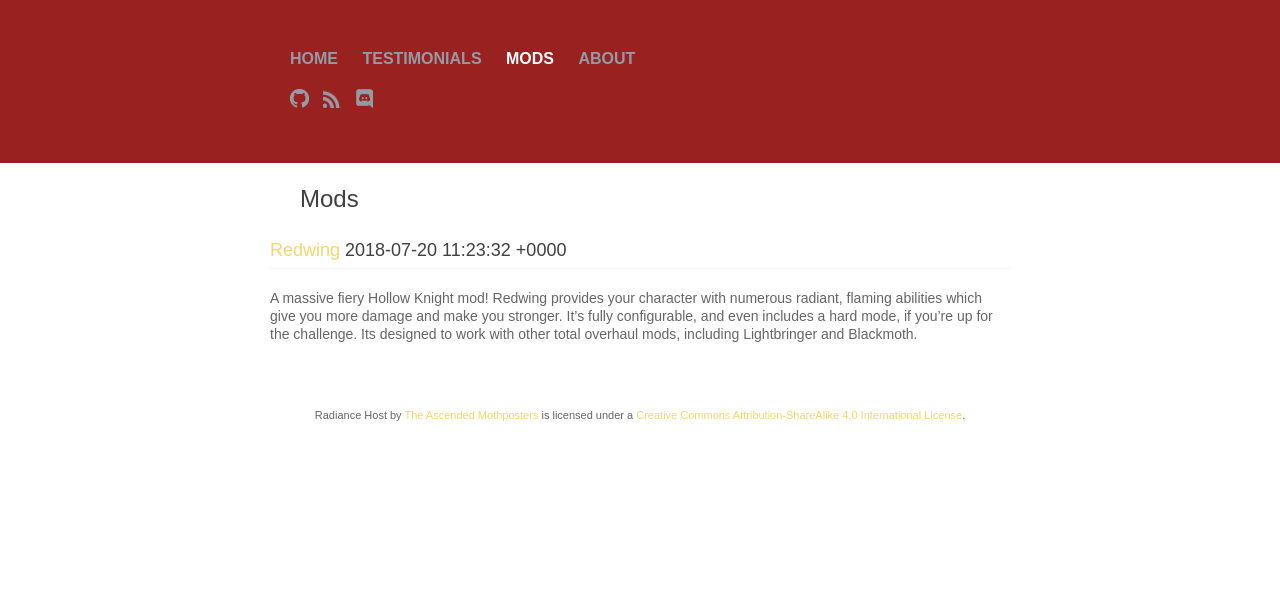
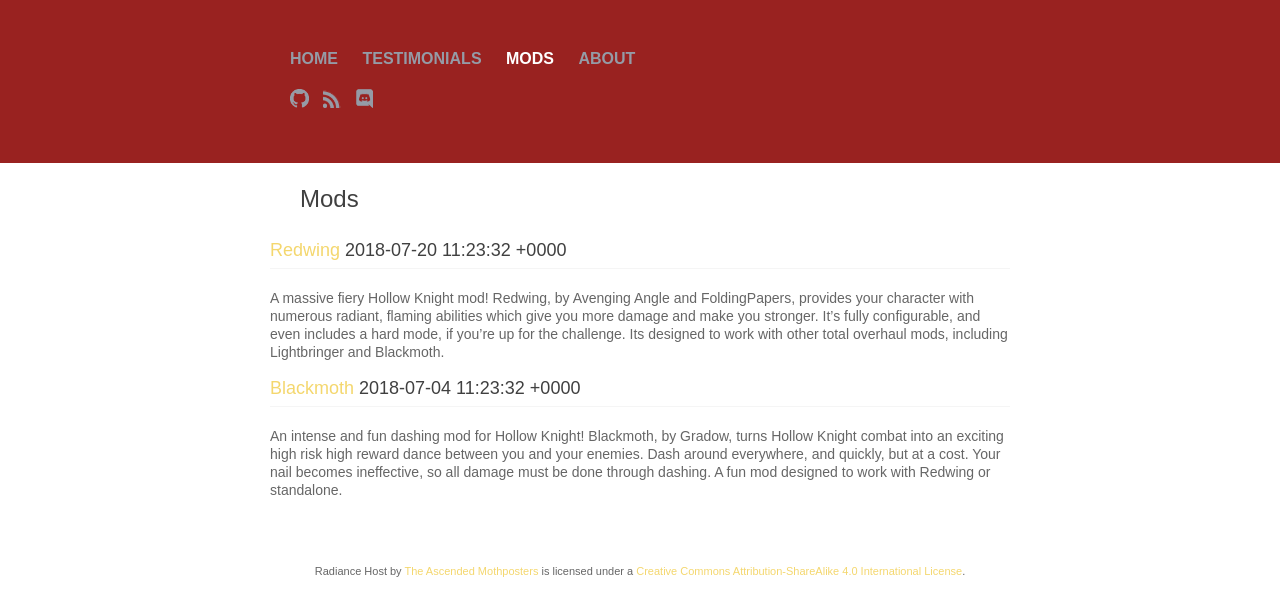
Before and after one commit to natis1/radiance.host, a Jekyll site: the page built from mods.html, in a window 1280 px wide. Shown: the top 616 px of the page. Built offline with Jekyll 4.4.1, drawn with Linux system fonts in a browser that asks for light colours.

Commit message:
Add blackmoth to mods!

```diff
--- /dev/null
+++ b/_posts/2018-07-04-blackmoth.markdown
@@ -0,0 +1,11 @@
+---
+layout: post
+title:  "Blackmoth"
+date:   2018-07-04 11:23:32
+categories: modding
+---
+An intense and fun dashing mod for Hollow Knight! Blackmoth, by Gradow, turns Hollow Knight combat into an exciting high risk high reward dance between you and your enemies. Dash around everywhere, and quickly, but at a cost. Your nail becomes ineffective, so all damage must be done through dashing. A fun mod designed to work with Redwing or standalone.
+
+Blackmoth provides a truly unique experience for those who like vanilla hollow kngiht but want more. The combat is visceral and fast thanks to your high mobility. It makes the nail related charms buff your dash in ways some might consider overpowered. Overall though, Blackmoth won't make the base game too much easier, especially not starting out, where even traditionally "easy" bosses like false knight become large challenges for even an experienced player. Float dashes, achieved by holding the jump button while dashing upwards, allow the player to "sequence break" the game and travel through it in new and unique routes. Imagine reaching the Pale King's castle with nothing but a mothwing cloak and a drive to explore.
+
+Overall, Blackmoth presents a fun and different experience which every Hollow Knight player should try, at least once. You can download it, and any other Hollow Knight mod, from [Gradow's Mod Installer](https://github.com/Ayugradow/ModInstaller/releases/).
--- a/_posts/2018-07-20-redwing.markdown
+++ b/_posts/2018-07-20-redwing.markdown
@@ -4,7 +4,7 @@
 date:   2018-07-20 11:23:32
 categories: modding
 ---
-A massive fiery Hollow Knight mod! Redwing provides your character with numerous radiant, flaming abilities which give you more damage and make you stronger. It's fully configurable, and even includes a hard mode, if you're up for the challenge. Its designed to work with other total overhaul mods, including Lightbringer and Blackmoth.
+A massive fiery Hollow Knight mod! Redwing, by Avenging Angle and FoldingPapers, provides your character with numerous radiant, flaming abilities which give you more damage and make you stronger. It's fully configurable, and even includes a hard mode, if you're up for the challenge. Its designed to work with other total overhaul mods, including Lightbringer and Blackmoth.
 
 Redwing is a mod which turns your knight into a fiery god by providing it numerous powers. In spite of literally making the game easier, Redwing's many flame based attacks have a very high skill ceiling. To get the most damage and power out of Redwing requires mastering these attacks. A beginner may see a slight increase in their total damage output, maybe around 30%, and will find the flame shield the most useful ability. A master may see their damage tripled and their favorite ability napalm.
 
@@ -12,4 +12,4 @@
 
 Redwing is by every metric the largest Hollow Knight mod. Redwing has more assets than any other mod. And even with that, much of the fire is procedurally generated. It has more significant lines of code than any other mod as counted using David A. Wheeler's 'SLOCCount'. It is the first mod to do quite a few things. The first mod to ever incorporate custom videos. The first mod to have any form of procedural texture generation. The first to add custom gameobjects complete with sprites and hitboxes. And the first to integrate fully with another mod (Blackmoth) (although partial integration has been achieved before by Grimmchild Upgrades). I believe it stands as a milestone for modding, much as Lightbringer did many years ago. While it will probably never be as popular, like Lightbringer it stands to greatly raise the bar on Hollow Knight modding. I hope that it will encourage better and bigger mods from the other modders.
 
-Download it, and any other mod, from [Gradow's Mod Installer](https://github.com/Ayugradow/ModInstaller/releases/).
+Download it, and any other Hollow Knight mod, from [Gradow's Mod Installer](https://github.com/Ayugradow/ModInstaller/releases/).
```
